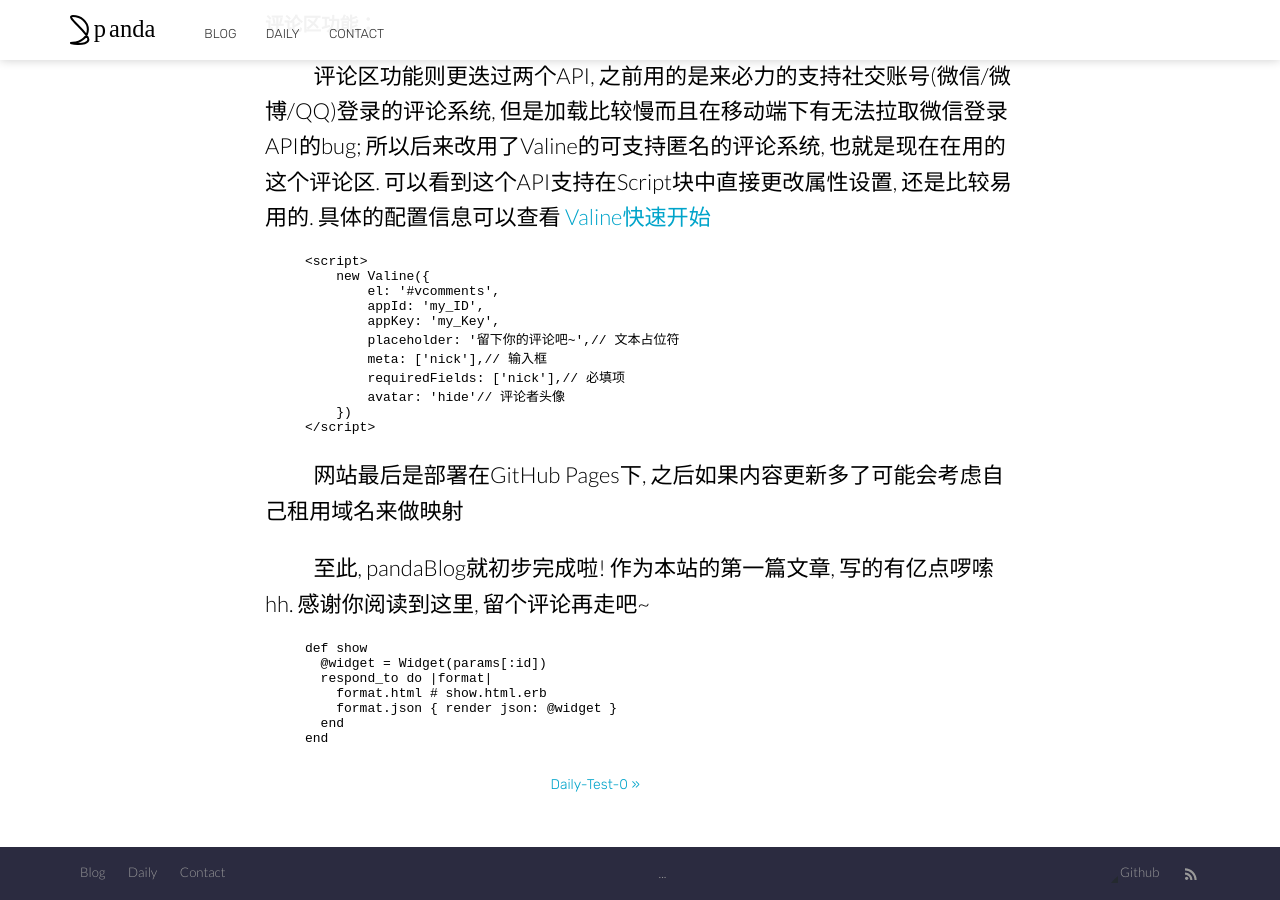
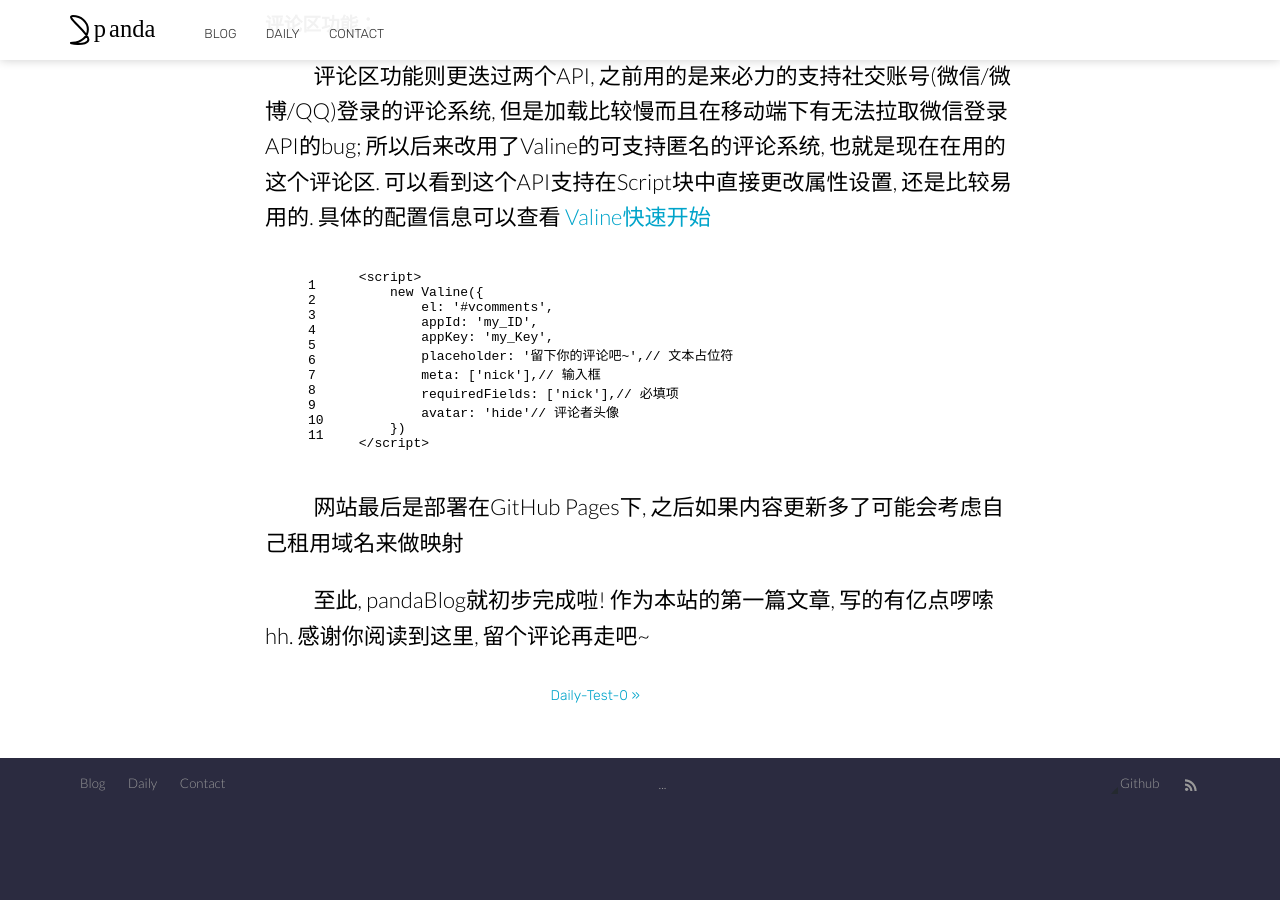
Before and after one commit to pandacase/pandacase.github.io, a Jekyll site: the page built from _posts/2023-03-11-pandaBlog.md, in a window 1280 px wide and 900 px high, scrolled down 4869 px. Built offline with Jekyll 4.4.1, drawn with Linux system fonts in a browser that asks for light colours; nearby versions of some CDN libraries; comment, search, counter and statistics services are not loaded; after the commit the page ends 5680 px from its top, so only the background shows below that.

Commit message:
Update 2023-03-11-pandaBlog.md

```diff
--- a/_posts/2023-03-11-pandaBlog.md
+++ b/_posts/2023-03-11-pandaBlog.md
@@ -101,30 +101,20 @@
 
 &emsp;&emsp; 评论区功能则更迭过两个API, 之前用的是来必力的支持社交账号(微信/微博/QQ)登录的评论系统, 但是加载比较慢而且在移动端下有无法拉取微信登录API的bug; 所以后来改用了Valine的可支持匿名的评论系统, 也就是现在在用的这个评论区. 可以看到这个API支持在Script块中直接更改属性设置, 还是比较易用的. 具体的配置信息可以查看 [Valine快速开始](https://valine.js.org/quickstart.html)
 
-{% highlight ruby %}
-<script>
-    new Valine({
-        el: '#vcomments',
-        appId: 'my_ID',
-        appKey: 'my_Key',
-        placeholder: '留下你的评论吧~',// 文本占位符
-        meta: ['nick'],// 输入框
-        requiredFields: ['nick'],// 必填项
-        avatar: 'hide'// 评论者头像
-    })
-</script>
+{% highlight ruby linenos %}
+    <script>
+        new Valine({
+            el: '#vcomments',
+            appId: 'my_ID',
+            appKey: 'my_Key',
+            placeholder: '留下你的评论吧~',// 文本占位符
+            meta: ['nick'],// 输入框
+            requiredFields: ['nick'],// 必填项
+            avatar: 'hide'// 评论者头像
+        })
+    </script>
 {% endhighlight %}
 
 &emsp;&emsp; 网站最后是部署在GitHub Pages下, 之后如果内容更新多了可能会考虑自己租用域名来做映射
 
 &emsp;&emsp; 至此, pandaBlog就初步完成啦! 作为本站的第一篇文章, 写的有亿点啰嗦hh. 感谢你阅读到这里, 留个评论再走吧~
-
-{% highlight ruby %}
-def show
-  @widget = Widget(params[:id])
-  respond_to do |format|
-    format.html # show.html.erb
-    format.json { render json: @widget }
-  end
-end
-{% endhighlight %}
```
